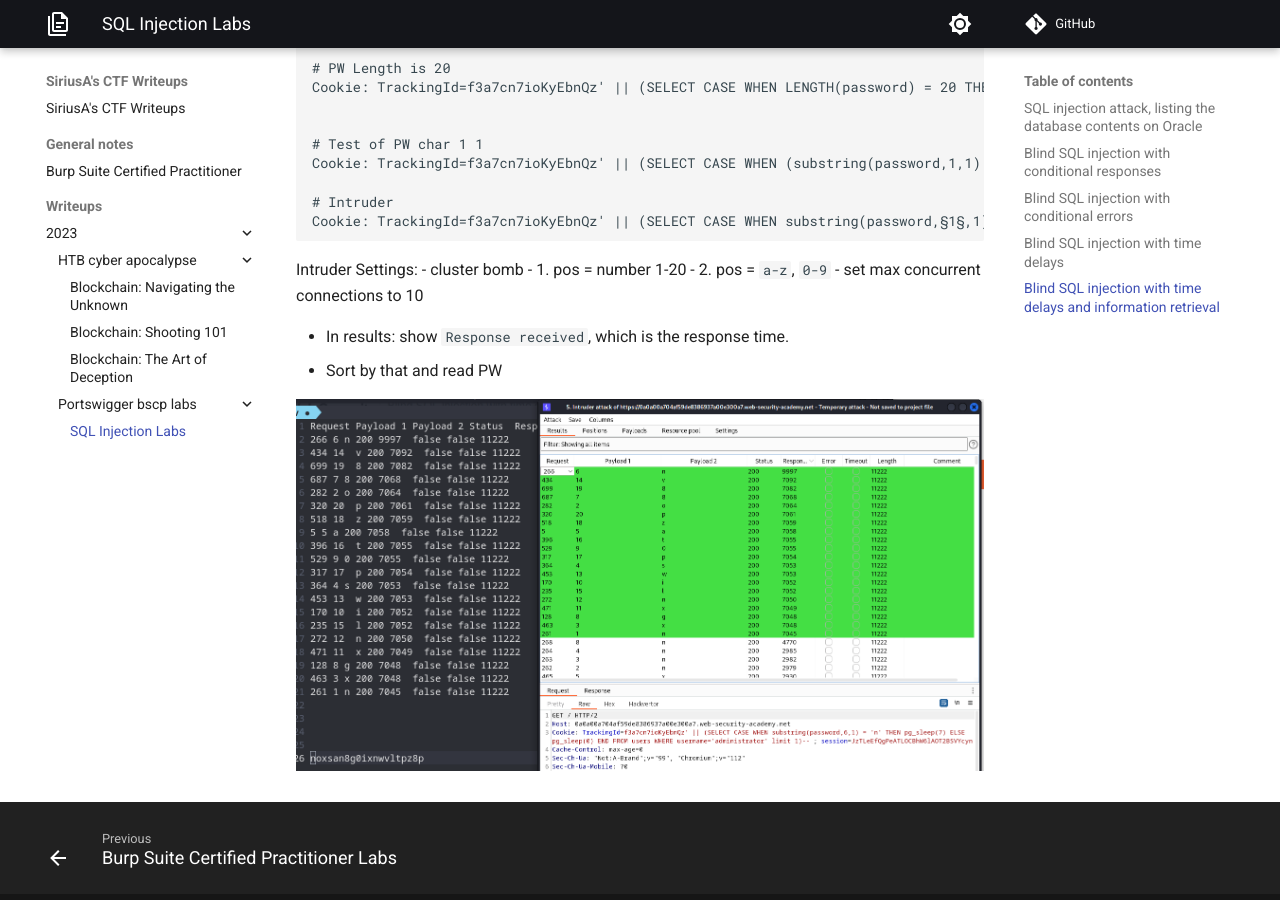
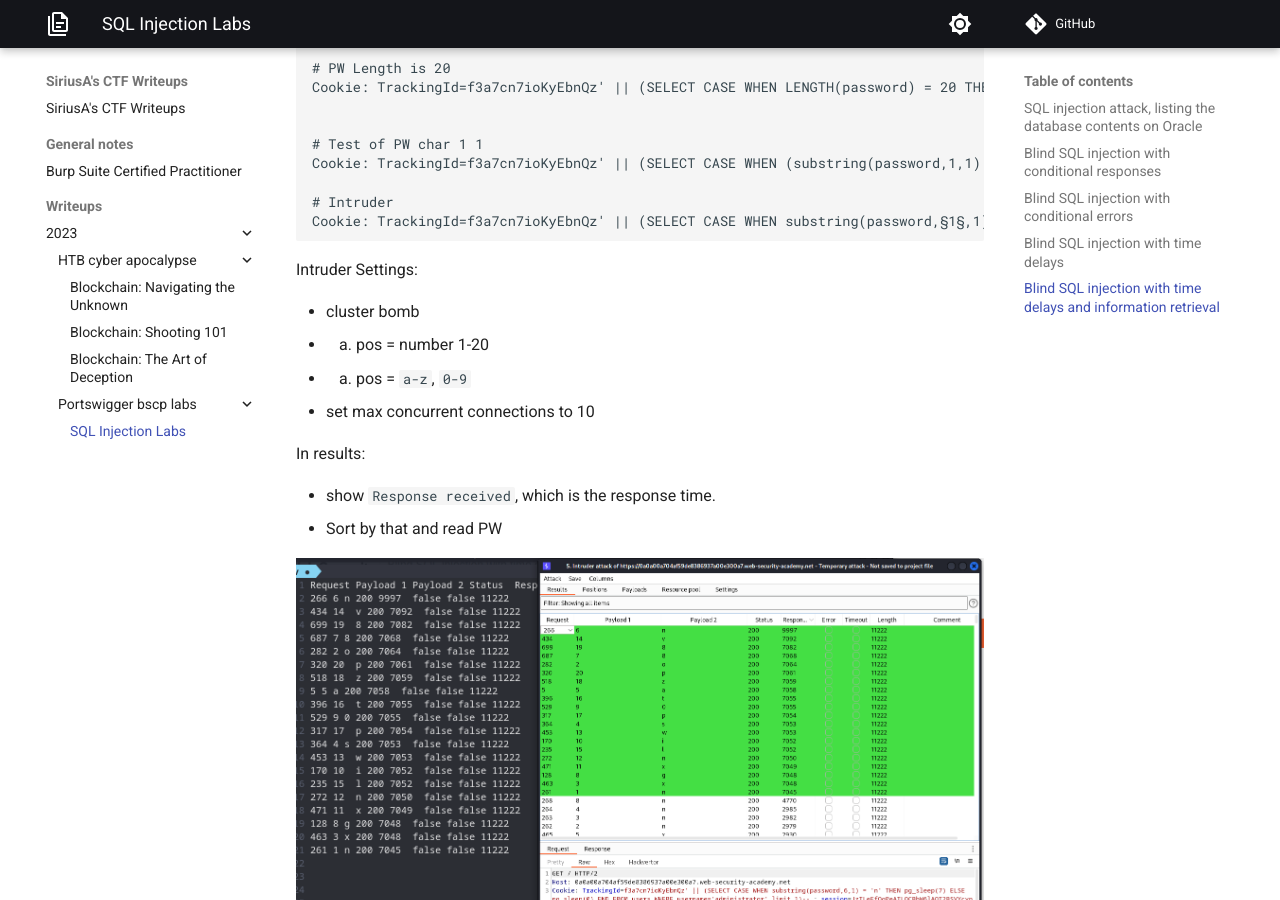
Before and after one commit to Sirius-A/ctf-writeups, an MkDocs documentation site: the page built from docs/writeups/2023/portswigger-bscp-labs/sql-injections.md, in a window 1280 px wide and 900 px high, scrolled down 3111 px. Built offline with MkDocs 1.6.1 and Material for MkDocs 9.7.7, drawn with Linux system fonts in a browser that asks for light colours; comment, search, counter and statistics services are not loaded.

````diff
--- a/docs/writeups/2023/portswigger-bscp-labs/sql-injections.md
+++ b/docs/writeups/2023/portswigger-bscp-labs/sql-injections.md
@@ -147,12 +147,15 @@ Cookie: TrackingId=f3a7cn7ioKyEbnQz' || (SELECT CASE WHEN substring(password,§1
 ```
 
 Intruder Settings:
+
 - cluster bomb
   - 1. pos = number 1-20
   - 2. pos = `a-z`, `0-9`
 - set max concurrent connections to 10
 
-- In results: show `Response received`, which is the response time.
-  - Sort by that and read PW
+In results:
+
+- show `Response received`, which is the response time.
+- Sort by that and read PW
 
 ![blind-timing-data](images/blind-timing-data.png)
````
